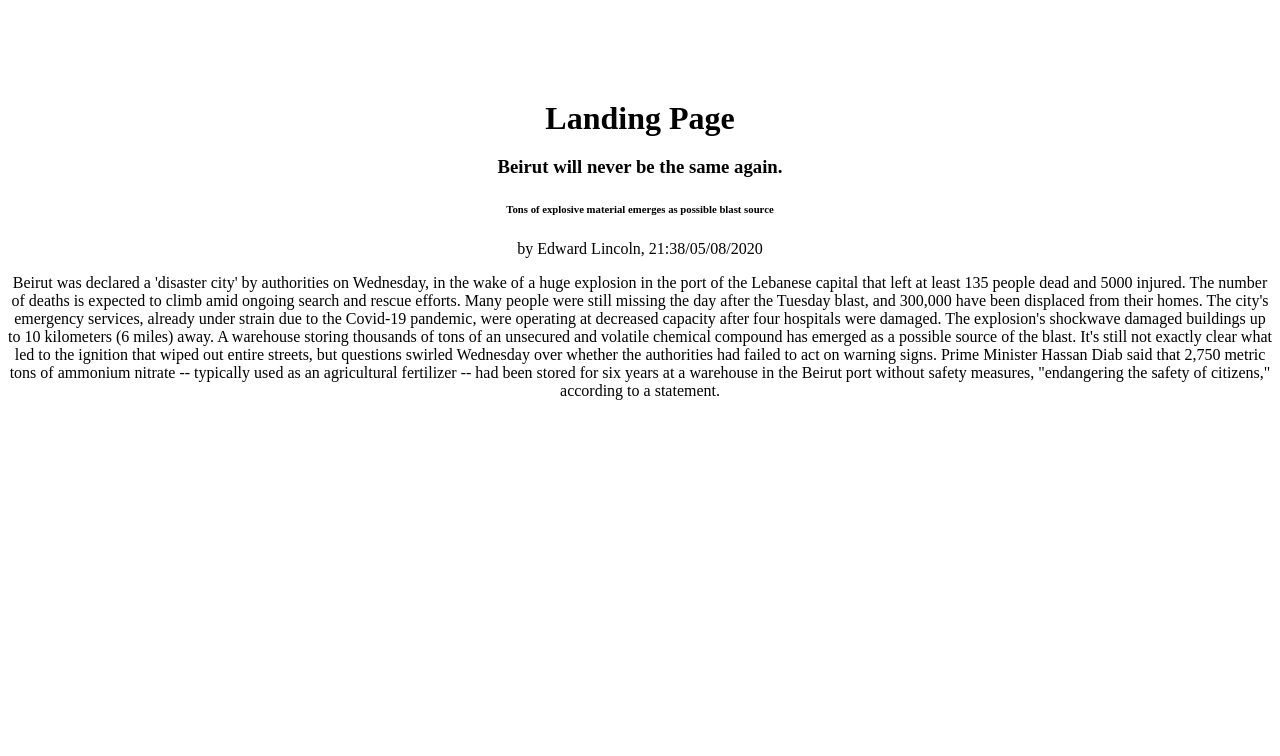
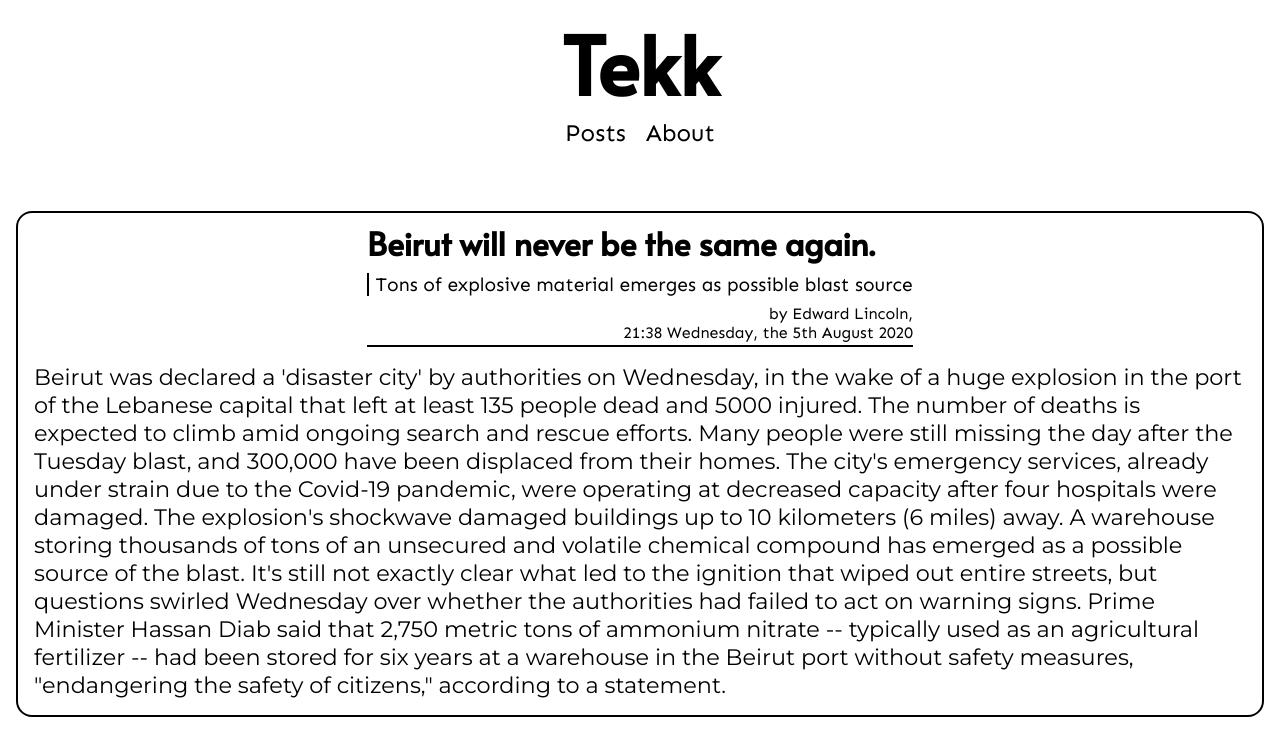
Before and after one commit to TheCoder777/blog-post-website, a Flask app: page / in a window 1280 px wide. Shown: the top 756 px of the page. Run offline with Flask 2, Linux system fonts and the light colour scheme; data comes from the database, SQL or seed files in the repository; both versions use the stored data as it was after the commit.

Commit message:
added some css, not finished yet

```diff
--- a/server.py
+++ b/server.py
@@ -2,13 +2,33 @@ from flask import Flask, render_template, request, redirect
 #from gevent.pywsgi import WSGIServer
 import model as db
 import sys
-import time
+import time, calendar
+
+def get_date(date):
+    date = date.split("/")
+    print(date)
+    time = str(date[0])
+    day_str = calendar.day_name[calendar.weekday(int(date[3]), int(date[2]), int(date[1]))]  # .day_abbr[]
+    day_num = str(int(date[1]))
+    month = calendar.month_name[int(date[2])]
+    year = str(date[3])
+    if int(day_num) == 1:
+        day_num = "1st "
+    elif int(day_num) == 2:
+        day_num = "2nd "
+    elif int(day_num) == 3:
+        day_num = "3rd "
+    else:
+        return str(time + " " + day_str + ", the " + day_num + "th " + month + " " + year)
+
+    return str(time + " " + day_str + ", the " + day_num + month + " " + year)
 
 app = Flask(__name__)
 
 @app.route("/")
 def index():
     post = db.get_last_post()
+    post[3] = get_date(post[3])
     return render_template("index.html", last_post=post)
 
 @app.route("/add")
@@ -21,7 +41,7 @@ def new_post():
         title = request.form["title"]
         under_title = request.form["under_title"]
         author = request.form["author"]
-        release = time.strftime("%H:%M/%m/%d/%Y")  # HH:MM/dd/mm/yyyy format
+        release = time.strftime("%H:%M/%-d/%m/%Y")  # HH:MM/dd/mm/yyyy format
         content = request.form["content"]
         if db.add_post(title, under_title, author, release, content):
             print("Failed to add post to database!", file=sys.stderr)
@@ -33,6 +53,8 @@ def new_post():
 @app.route("/posts")
 def posts():
     posts = db.get_all_posts()
+    for post in posts:
+        post[3] = get_date(post[3])
     return render_template("posts.html", posts=posts)
 
 
--- a/static/styles/general.css
+++ b/static/styles/general.css
@@ -1,17 +1,113 @@
-.heading {
+@import url('https://fonts.googleapis.com/css2?family=Alata&family=Sen&family=Montserrat&display=swap');
+
+:root {
+    --heading-font: 'Alata', sans-serif;
+    --body-font: 'Sen', sans-serif; /* futura? */
+    --read-font: 'Montserrat', sans-serif;
+
+    --text-color: #000000;
+    --accent-color: #0BE881;
+    --border-width: 0.15rem;
+}
+
+html {
     text-align: center;
-    text-decoration: none;
+    font-size: 16px;
+    color: var(--text-color);
+}
+
+.heading_container {
+    text-align: center;
     padding: 0;
     margin: 0;
-    margin-top: 100px;
+    margin-bottom: 4rem;
+}
+
+.heading {
+    font-family: var(--heading-font);
+    font-size: 5rem;
+    text-align: center;
+    padding: 0;
+    margin: 0;
+}
+
+.front_menu {
+    display: flex;
+    flex-direction: row;
+    list-style: none;
+    text-align: center;
+    justify-content: center;
+    margin: 0;
+    padding: 0;
+}
+
+.front_menu_item {
+    font-size: 1.5rem;
+    padding-right: 10px;
+    padding-left: 10px;
+    font-family: var(--body-font);
 
 }
 
-.post {
-    text-align: center;
+.front_menu_item a {
+    text-decoration: none;
+    color: var(--text-color);
 }
 
-.post_head{
-    outline-color: #333;
-    outline-width: 1px;
+
+.post {
+    margin-left: 0.5rem;
+    margin-right: 0.5rem;
+    margin-bottom: 1rem;
+    padding: 0;
+    display: block;
+    border: var(--border-width) solid var(--text-color);
+    border-radius: 1rem;
+    /* width: 90%; */
 }
+
+.post_head {
+    border-bottom: var(--border-width) solid var(--text-color);
+    /* border-radius: 1rem; */
+    padding: 0;
+    margin-right: 0.5rem;
+    margin-left: 0.5rem;
+    margin-top: 0.5rem;
+    text-align: left;
+    display: inline-block;
+
+}
+
+.title {
+    font-family: var(--heading-font);
+    font-size: 2rem;
+    margin: 0;
+    padding: 0;
+}
+
+.under_title {
+    font-family: var(--body-font);
+    font-size: 1.2rem;
+    margin: 0;
+    margin-top: 0.5rem;
+    margin-bottom: 0.5rem;
+    padding-left: 0.4rem;
+    border-left: var(--border-width) solid var(--text-color);
+}
+
+.info {
+    font-family: var(--body-font);
+    font-size: 1rem;
+    margin: 0;
+    padding: 0;
+    padding-bottom: 0.2rem;
+    text-align: right;
+}
+
+.content {
+    font-family: var(--read-font);
+    font-size: 1.4rem;
+    margin: 1rem;
+    padding: 0;
+    text-align: left;
+}
--- a/templates/add.html
+++ b/templates/add.html
@@ -2,6 +2,7 @@
 <html lang="en" dir="ltr">
     <head>
         <meta charset="utf-8">
+        <meta name="viewport" content="width=device-width, initial-scale=1">
         <title>Add Blogpost</title>
         <link rel= "stylesheet" type= "text/css" href= "{{ url_for('static', filename='styles/general.css') }}">
         <link rel= "stylesheet" type= "text/css" href= "{{ url_for('static', filename='styles/add.css') }}">
@@ -9,7 +10,7 @@
     <body>
         <h1 class="heading">Add Blogpost</h1>
         {% if action == "write": %}
-        <form class="form" action="" method="post">
+        <form class="form" action="" method="post">  <!-- fieldset? -->
             <input type="text" class="form-data" name="title" placeholder="Title">
             <input type="text" class="form-data" name="under_title" placeholder="Under Title">
             <input type="text" class="form-data" name="author" placeholder="Your name">
--- a/templates/index.html
+++ b/templates/index.html
@@ -2,19 +2,30 @@
 <html lang="en" dir="ltr">
     <head>
         <meta charset="utf-8">
-        <title>Landing Page</title>
+        <meta name="viewport" content="width=device-width, initial-scale=1">
+        <title>Tekk</title>
         <link rel= "stylesheet" type= "text/css" href= "{{ url_for('static', filename='styles/general.css') }}">
         <link rel= "stylesheet" type= "text/css" href= "{{ url_for('static', filename='styles/index.css') }}">
     </head>
     <body>
-        <h1 class="heading">Landing Page</h1>
+        <div class="heading_container">
+            <h1 class="heading">Tekk</h1>
+            <ul class="front_menu">
+                <li class="front_menu_item">
+                    <a href="{{ url_for('posts')  }}">Posts</a>
+                </li>
+                <li class="front_menu_item">
+                    <a href="{{ url_for('add')  }}">About</a> <!-- coming soon -->
+                </li>
+            </ul>
+        </div>
         <div class="post">
             <div class="post_head">
-                <h3>{{ last_post[0] }}</h3>
-                <h6>{{ last_post[1] }}</h6>
-                <p>by {{ last_post[2] }}, {{ last_post[3] }}</p>
+                <h3 class="title">{{ last_post[0] }}</h3>
+                <p class="under_title">{{ last_post[1] }}</p>
+                <p class="info">by {{ last_post[2] }}, <br>{{ last_post[3] }}</p>
             </div>
-            <p>{{ last_post[4] }}</p>
+            <p class="content">{{ last_post[4] }}</p>
         </div>
     </body>
 </html>
```
Also changed, not shown: templates/posts.html (+17 -6 lines), db/posts.db.
